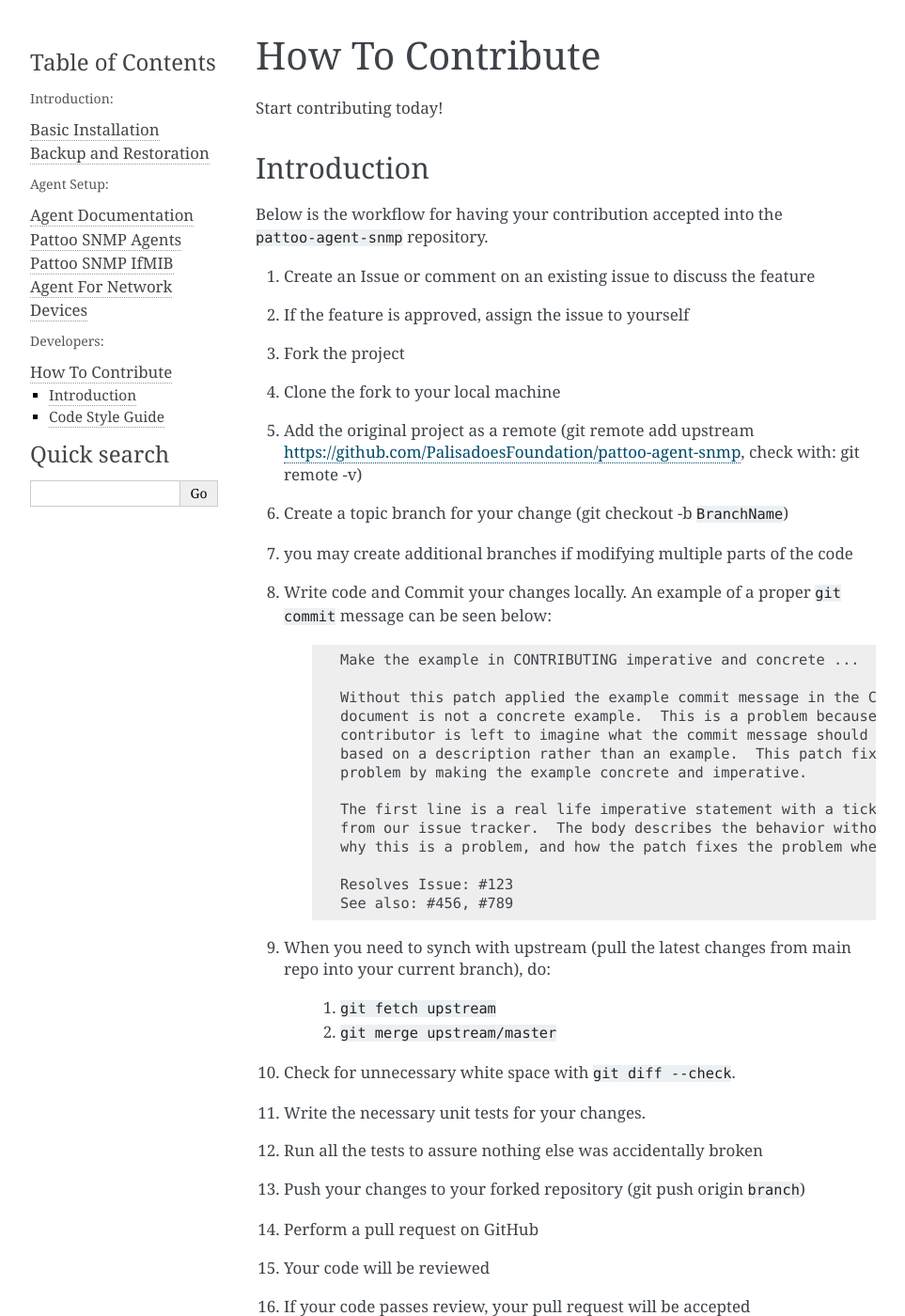
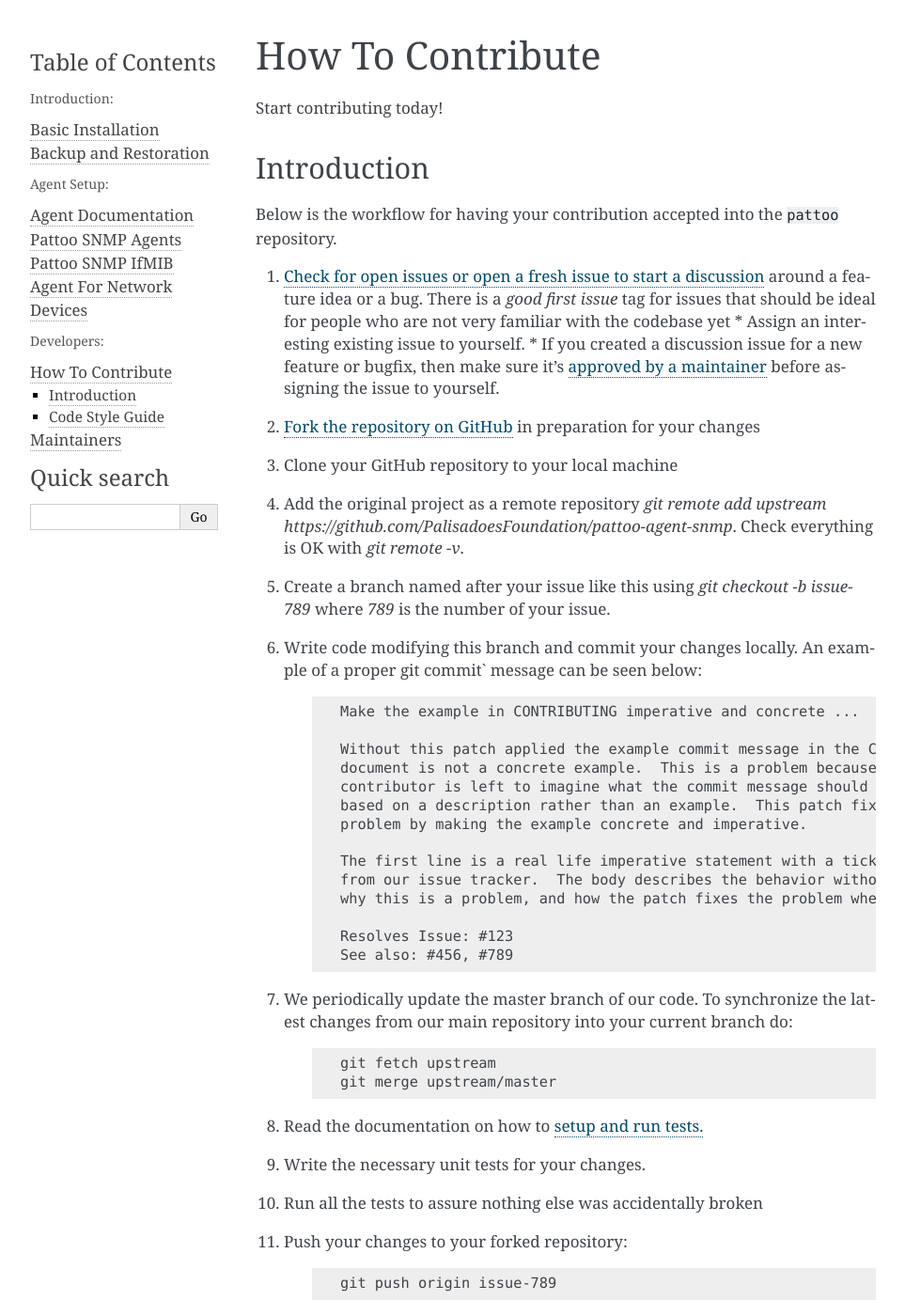
Before and after one commit to PalisadoesFoundation/pattoo-agent-snmp, a Sphinx documentation site: the page built from docs/contributing.rst, in a window 1280 px wide and 1400 px high. Shown: the whole window at 94% size, without its empty margins (148-1111 px from the left). Built offline with Sphinx 7.4.7, drawn with Linux system fonts in a browser that asks for light colours; pages that are not in the unit, such as notebooks, are missing from menus; some of the changed text lies outside the part shown.

Commit message:
Fixes: #4

```diff
--- a/docs/contributing.rst
+++ b/docs/contributing.rst
@@ -6,16 +6,16 @@
 Introduction
 ------------
 
-Below is the workflow for having your contribution accepted into the ``pattoo-agent-snmp`` repository.
+Below is the workflow for having your contribution accepted into the ``pattoo`` repository.
 
-#. Create an Issue or comment on an existing issue to discuss the feature
-#. If the feature is approved, assign the issue to yourself
-#. Fork the project
-#. Clone the fork to your local machine
-#. Add the original project as a remote (git remote add upstream https://github.com/PalisadoesFoundation/pattoo-agent-snmp, check with: git remote -v)
-#. Create a topic branch for your change (git checkout -b ``BranchName``\ )
-#. you may create additional branches if modifying multiple parts of the code
-#. Write code and Commit your changes locally. An example of a proper ``git commit`` message can be seen below:
+#. `Check for open issues or open a fresh issue to start a discussion <https://github.com/PalisadoesFoundation/pattoo-agent-snmp/issues>`_ around a feature idea or a bug. There is a `good first issue` tag for issues that should be ideal for people who are not very familiar with the codebase yet
+   * Assign an interesting existing issue to yourself.
+   * If you created a discussion issue for a new feature or bugfix, then make sure it's `approved by a maintainer <maintainers>`_ before assigning the issue to yourself.
+#. `Fork the repository on GitHub <https://github.com/PalisadoesFoundation/pattoo-agent-snmp/issues>`_ in preparation for your changes
+#. Clone your GitHub repository to your local machine
+#. Add the original project as a remote repository `git remote add upstream https://github.com/PalisadoesFoundation/pattoo-agent-snmp`. Check everything is OK with `git remote -v`.
+#. Create a branch named after your issue like this using `git checkout -b issue-789` where `789` is the number of your issue.
+#. Write code modifying this branch and commit your changes locally. An example of a proper git commit` message can be seen below:
 
     .. code-block:: text
 
@@ -34,32 +34,49 @@
         Resolves Issue: #123
         See also: #456, #789
 
-#. When you need to synch with upstream (pull the latest changes from main repo into your current branch), do:
+#. We periodically update the master branch of our code. To synchronize the latest changes from our main repository into your current branch do:
 
-     #. ``git fetch upstream``
-     #. ``git merge upstream/master``
+    .. code-block:: text
 
-#. Check for unnecessary white space with ``git diff --check``.
+        git fetch upstream
+        git merge upstream/master
+
+#. Read the documentation on how to `setup and run tests. <unittest>`_
 #. Write the necessary unit tests for your changes.
 #. Run all the tests to assure nothing else was accidentally broken
-#. Push your changes to your forked repository (git push origin ``branch``\ )
-#. Perform a pull request on GitHub
-#. Your code will be reviewed
-#. If your code passes review, your pull request will be accepted
+#. Push your changes to your forked repository:
+
+    .. code-block:: text
+
+      git push origin issue-789
+
+#. Perform a pull request on GitHub.
+#. `Bug the maintainer <maintainers>`_ until it gets accepted and merged. :)
+#. Make sure to add yourself to `CONTRIBUTORS.rst <https://github.com/PalisadoesFoundation/pattoo-agent-snmp/CONTRIBUTORS.rst>`_
 
 Code Style Guide
 ----------------
 
 For ease of readability and maintainability code for all ``pattoo`` projects must follow these guidelines. Code that does not comply will not be added to the ``master`` branch.
 
-#. All ``pattoo`` projects use the `Google Python Style Guide <https://google.github.io/styleguide/pyguide.html#Exceptions>`_ for general style requirements
+#. All ``pattoo`` python projects use the `Google Python Style Guide <https://google.github.io/styleguide/pyguide.html#Exceptions>`_ for general style requirements
 #. All ``pattoo`` python projects use the The Chromium Projects Python Style Guidelines for docstrings.
 #. Indentations must be multiples of 4 blank spaces. No tabs.
-#. All strings must be enclosed in single quotes
+#. All strings must be enclosed in single quotes.
+#. All code must be compliant with:
+
+.. code-block:: text
+
+    pylint
+    PEP8
+    PEP257
+    pydocstyle
+    pycodestyle
+
 #. In addition too being ``pylint`` compliant, the code must be PEP8 and PEP257 compliant too.
 #. There should be no trailing spaces in files
 
-Guidelines to remember
+Guidelines to Remember
 ^^^^^^^^^^^^^^^^^^^^^^
 
 * Always opt for the most pythonic solution to a problem
@@ -77,56 +94,3 @@
 
 #. https://robots.thoughtbot.com/5-useful-tips-for-a-better-commit-message
 #. http://chris.beams.io/posts/git-commit/
-
-Sample .vimrc File for Compliance
-^^^^^^^^^^^^^^^^^^^^^^^^^^^^^^^^^
-
-You can use this sample .vimrc file to help meet our style requirements
-
-.. code-block:: vim
-
-   " Activate syntax
-   syntax on
-   " set number
-
-   " Disable automatic comment insertion
-   autocmd FileType * setlocal formatoptions-=c formatoptions-=r formatoptions-=o
-
-   " Delete trailing whitespace
-   autocmd BufWritePre * :%s/\s\+$//e
-
-   " Convert tabs to spaces
-   set expandtab
-
-   " Set tabs to 4 spaces
-   set tabstop=4
-
-   " Set the number of spaces for indentation
-   set shiftwidth=4
-
-   " Switch on highlighting the last used search pattern when the terminal has colors
-   if &t_Co > 2 || has("gui_running")
-     set hlsearch
-   endif
-
-   " Tell vim to remember certain things when we exit
-   "  '10  :  marks will be remembered for up to 10 previously edited files
-   "  "100 :  will save up to 100 lines for each register
-   "  :20  :  up to 20 lines of command-line history will be remembered
-   "  %    :  saves and restores the buffer list
-   "  n... :  where to save the viminfo files
-   set viminfo='10,\"100,:20,%,n~/.viminfo
-
-   " Function for viminfo to work
-   function! ResCur()
-     if line("'\"") <= line("$")
-       normal! g`"
-       return 1
-     endif
-   endfunction
-
-   " Function for viminfo to work
-   augroup resCur
-     autocmd!
-     autocmd BufWinEnter * call ResCur()
-   augroup END
--- a/docs/index.rst
+++ b/docs/index.rst
@@ -60,3 +60,4 @@
    :caption: Developers:
 
    contributing
+   maintainers
--- a/docs/pattoo_agent_snmp_ifmibd.rst
+++ b/docs/pattoo_agent_snmp_ifmibd.rst
@@ -97,7 +97,7 @@
 
 
 Configuration Explanation
-~~~~~~~~~~~~~~~~~~~~~~~~~
+^^^^^^^^^^^^^^^^^^^^^^^^^
 
 This table outlines the purpose of each configuration parameter
 
--- a/docs/pattoo_agent_snmpd.rst
+++ b/docs/pattoo_agent_snmpd.rst
@@ -97,7 +97,7 @@
 
 
 Configuration Explanation
-~~~~~~~~~~~~~~~~~~~~~~~~~
+^^^^^^^^^^^^^^^^^^^^^^^^^
 
 This table outlines the purpose of each configuration parameter
 
```
Also changed, not shown: CONTRIBUTORS.rst (added, +10 -0 lines), docs/maintainers.rst (added, +57 -0 lines).
